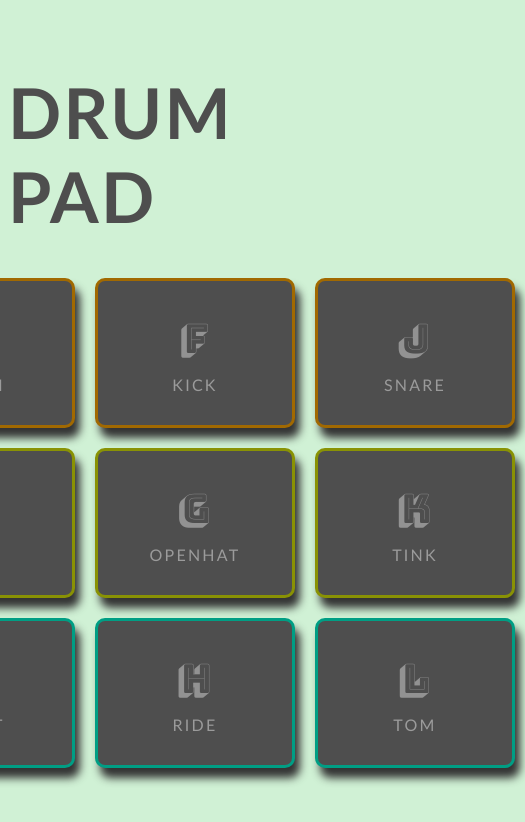
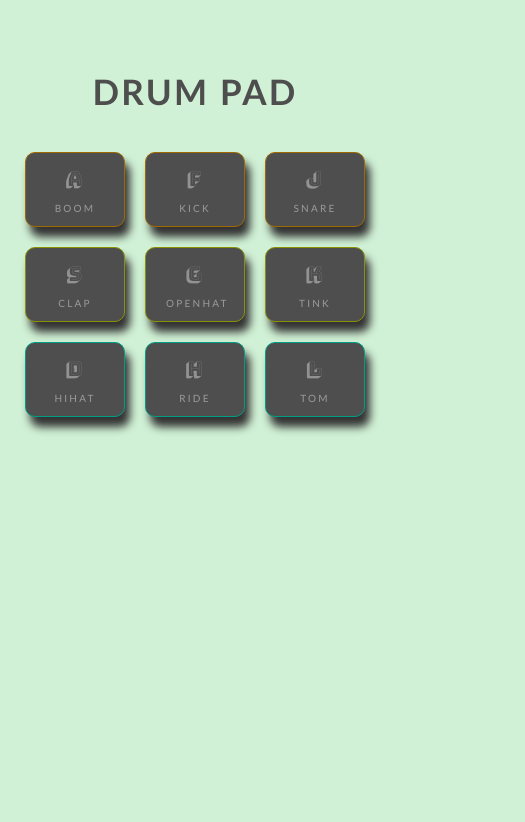
Before and after one commit to gkamieniecki/keyboardDrumKit, a plain HTML site: page index.html in a window 390 px wide. Shown: the whole page, 525 px wide, since content can reach past the window. Drawn offline with Linux system fonts and the light colour scheme.

Commit message:
added media queries

```diff
--- a/style.css
+++ b/style.css
@@ -35,6 +35,7 @@ body {
     box-shadow: 5px 10px 8px 0px rgb(51, 51, 51);
     justify-content: center;
 }
+
 
 .sound:hover {
     background-color: rgb(109, 109, 109);
@@ -85,3 +86,47 @@ h1 {
     color: rgb(78, 78, 78);
     margin: 70px 0 20px 0
 }
+
+@media (max-width: 691px) {
+    .sound {
+        width: 100px;
+        height: 75px;
+    }
+}
+
+
+@media (max-width: 691px) {
+    h1 {
+        font-size: 35px;
+    }
+}
+
+@media (max-width: 691px) {
+    .p-key {
+        font-size: 20px;
+    }
+}
+
+@media (max-width: 691px) {
+    .p-sound {
+        font-size: 10px;
+    }
+}
+
+@media (max-width: 691px) {
+    .border1 {
+        border: 1.5px solid rgb(161, 105, 1);
+    }
+}
+
+@media (max-width: 691px) {
+    .border2 {
+        border: 1.5px solid rgb(137, 146, 4);
+    }
+}
+
+@media (max-width: 691px) {
+    .border3 {
+        border: 1.5px solid rgb(0, 158, 132);
+    }
+}
```
